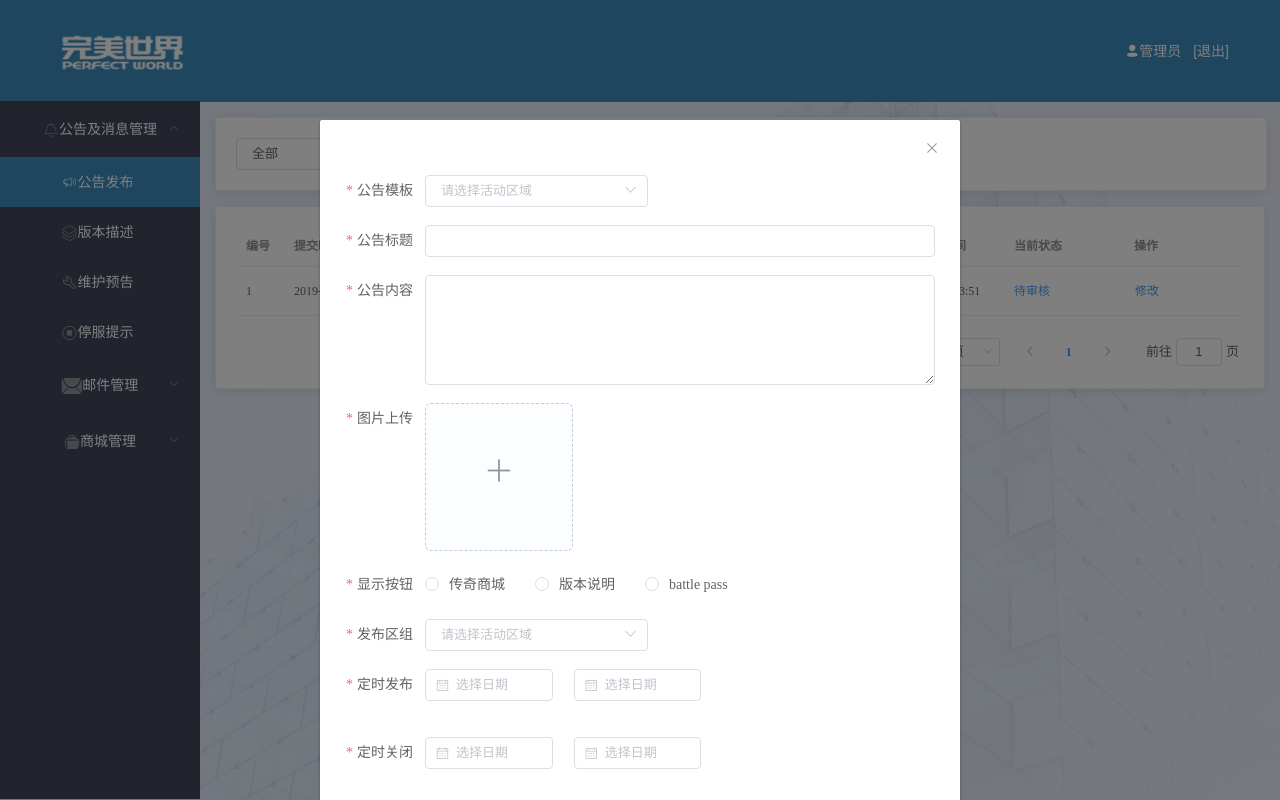
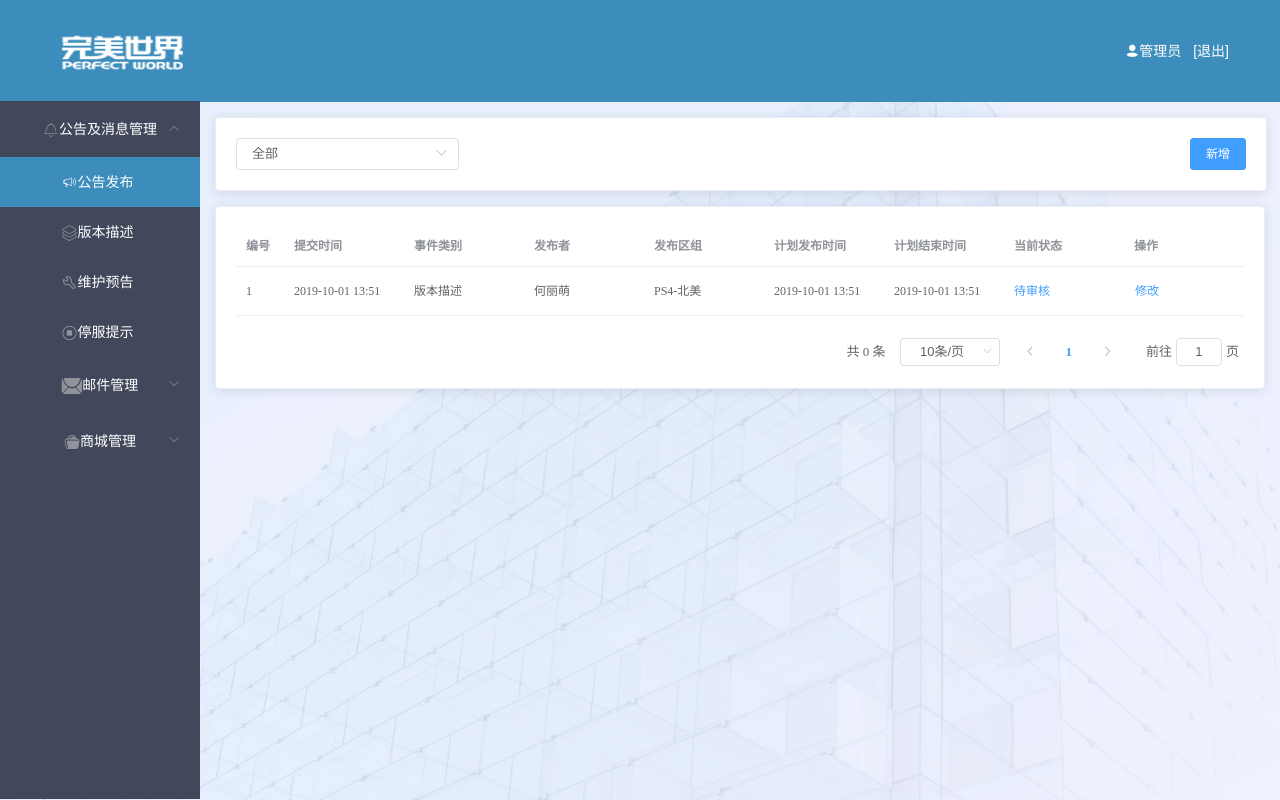
Before and after one commit to york-chen/wmAdmin, a Vue app: page /announcement in a window 1280 px wide. Built offline with nearby package versions, Linux system fonts and the light colour scheme.

Commit message:
公告模块静态部分 和公用组件的封装

```diff
--- a/package.json
+++ b/package.json
@@ -17,6 +17,7 @@
   "license": "ISC",
   "dependencies": {
     "axios": "^0.19.0",
+    "dayjs": "^1.8.16",
     "element-ui": "^2.9.2",
     "qs": "^6.7.0",
     "vue": "^2.5.21",
--- a/src/app.scss
+++ b/src/app.scss
@@ -17,5 +17,13 @@ html, body ,.app-wrap{
 .t-c{
     text-align: center;
 }
+.el-upload-list--picture-card .el-upload-list__item{
+    width: 100px !important;
+    height: 100px !important;
+}
+.el-upload--picture-card{
+    width: 100px !important;
+    height: 100px !important;
+}
 @import "./element-variables.scss";
 @import "./assets/iconfonts/iconfont.css";
--- a/src/components/area-group.vue
+++ /dev/null
@@ -1,55 +0,0 @@
-<template>
-    <el-form v-model="form" :rules="rules" label-width="80px" ref="form" class="form-wrap">
-        <el-form-item label="发布区组" required>
-            <el-select placeholder="请选择活动区域">
-                <el-option label="区域一" value="shanghai"></el-option>
-                <el-option label="区域二" value="beijing"></el-option>
-            </el-select>
-        </el-form-item>
-        <el-form-item label="定时发布" required>
-            <el-col :span="6">
-                <el-form-item prop="date1">
-                    <el-date-picker type="date" placeholder="选择日期" v-model="form.date1" style="width: 100%;"></el-date-picker>
-                </el-form-item>
-            </el-col>
-            <el-col :span="1" class="t-c">&nbsp;</el-col>
-            <el-col :span="6">
-                <el-form-item prop="date1">
-                    <el-date-picker type="date" placeholder="选择日期" v-model="form.date1" style="width: 100%;"></el-date-picker>
-                </el-form-item>
-            </el-col>
-        </el-form-item>
-        <el-form-item label="定时关闭" required>
-            <el-col :span="6">
-                <el-form-item prop="date1">
-                    <el-date-picker type="date" placeholder="选择日期" v-model="form.date1" style="width: 100%;"></el-date-picker>
-                </el-form-item>
-            </el-col>
-            <el-col :span="1" class="t-c">&nbsp;</el-col>
-            <el-col :span="6">
-                <el-form-item prop="date1">
-                    <el-date-picker type="date" placeholder="选择日期" v-model="form.date1" style="width: 100%;"></el-date-picker>
-                </el-form-item>
-            </el-col>
-        </el-form-item>
-    </el-form>
-</template>
-<script>
-export default {
-    created(){
-        this.rules = {
-
-        }
-    },
-    data(){
-        return{
-            form:{
-
-            }
-        }
-    }
-}
-</script>
-<style lang="scss" type="text/scss">
-
-</style>
--- a/src/components/color-text.vue
+++ b/src/components/color-text.vue
@@ -21,4 +21,7 @@
     .danger{
         color: #F56C6C;
     }
+    .warning{
+        color: #E6A23C;
+    }
 </style>
--- a/src/components/upload-file.vue
+++ b/src/components/upload-file.vue
@@ -1,7 +1,7 @@
 <template>
     <div>
         <el-upload
-                action="https://jsonplaceholder.typicode.com/posts/"
+                action="/api/upload"
                 list-type="picture-card"
                 multiple
                 :limit="3"
@@ -48,7 +48,7 @@ export default {
             const valid = this.fileType.indexOf(file.type) !== -1;
             const isLt2M = file.size / 1024 / 1024 < this.fileSize;
 
-            if (valid) {
+            if (!valid) {
                 this.$message.error('文件格式不正确!');
             }
             if (!isLt2M) {
@@ -59,11 +59,11 @@ export default {
         exceedCallback(files){
             this.$message.warning(`当前限制选择 3 个文件，本次选择了 ${files.length} 个文件。`);
         },
-        uploadSuc(response){
+        uploadSuc(response,file,filelist){
             this.$emit('change',this.filelist);
         },
-        removeFile(){
-            this.$emit('change',this.filelist);
+        removeFile(file,filelist){
+            this.$emit('change',filelist);
         }
     }
 }
--- a/src/index.js
+++ b/src/index.js
@@ -3,9 +3,13 @@ import App from '@/app.vue'
 import router from '@/routes'
 import ElementUI from 'element-ui'
 import store from './store'
+import dayjs from 'dayjs'
+import 'dayjs/locale/zh-cn'
 import '@/app.scss'
 
+dayjs.locale('zh-cn');
 Vue.use(ElementUI,{size:'small'});
+Vue.prototype.$dayjs = dayjs;
 new Vue({
     router,
     store,
--- /dev/null
+++ b/src/mixins/area-group.js
@@ -0,0 +1,20 @@
+export default  {
+    computed:{
+        _publishTime(){
+            let val = this.form.publishTime;
+            if(!val){
+                return ''
+            }else {
+                return `服务器对应的当地时间：${this.$dayjs(val).format('YYYY-MM-DD HH:mm a')}`
+            }
+        },
+        _stopTime(){
+            let val = this.form.stopTime;
+            if(!val){
+                return ''
+            }else {
+                return `服务器对应的当地时间：${this.$dayjs(val).format('YYYY-MM-DD HH:mm a')}`
+            }
+        }
+    }
+};
--- a/src/pages/messageCenter/announcement/createOrEdit.vue
+++ b/src/pages/messageCenter/announcement/createOrEdit.vue
@@ -1,19 +1,45 @@
 <template>
     <el-form :model="form" :rules="rules" ref="form" label-width="80px" class="form-wrap">
-        <el-form-item label="公告模板" prop="template">
-            <el-select v-model="form.template" placeholder="请选择活动区域">
-                <el-option label="文字模板" value="shanghai"></el-option>
-                <el-option label="图片模板" value="beijing"></el-option>
+        <el-form-item label="公告模板" required>
+            <el-col :span="6">
+                <el-form-item prop="type">
+                    <el-select v-model="form.type" placeholder="请选择公告模板">
+                        <el-option label="文字模板" value="text"></el-option>
+                        <el-option label="图片模板" value="image"></el-option>
                     </el-select>
                 </el-form-item>
+            </el-col>
+            <template v-if="form.type==='image'">
+                <el-col class="line" :span="1">&nbsp;</el-col>
+                <el-col :span="6">
+                    <el-form-item prop="template">
+                        <el-select v-model="form.template" placeholder="请选择图片模板">
+                            <el-option label="图片模板一" value="1"></el-option>
+                            <el-option label="图片模板二" value="2"></el-option>
+                            <el-option label="图片模板三" value="3"></el-option>
+                        </el-select>
+                    </el-form-item>
+                </el-col>
+            </template>
+        </el-form-item>
+        <template v-if="form.type ==='text'">
             <el-form-item label="公告标题" prop="title">
                 <el-input v-model="form.title"></el-input>
             </el-form-item>
             <el-form-item label="公告内容" prop="content">
                 <el-input type="textarea" :rows="5" v-model="form.content"></el-input>
             </el-form-item>
-        <el-form-item label="图片上传" prop="content">
-            <upload-file></upload-file>
+        </template>
+        <template v-if="form.type==='image'">
+            <el-form-item label="图片上传" prop="filelist">
+                <upload-file v-model="form.filelist"></upload-file>
+            </el-form-item>
+            <el-form-item v-if="form.filelist.length" label="图片预览">
+                <div class="preview-wrap">
+                    <template v-for="item in form.filelist">
+                        <img class="preview" :src="item.url" :key="item.id" alt="">
+                    </template>
+                </div>
             </el-form-item>
             <el-form-item label="显示按钮" prop="btns">
                 <el-radio-group v-model="form.btns">
@@ -22,37 +48,91 @@
                     <el-radio label="battle pass"></el-radio>
                 </el-radio-group>
             </el-form-item>
-        <area-group></area-group>
+        </template>
+        <el-form-item label="发布区组" prop="area">
+            <el-select v-model="form.area" placeholder="请选择发布区组">
+                <el-option label="上海" value="shanghai"></el-option>
+                <el-option label="北京" value="beijing"></el-option>
+            </el-select>
+            <color-text type="warning">提示：请注意图片或文字是否与选择服务器一致</color-text>
+        </el-form-item>
+        <el-form-item label="定时发布" prop="publishTime">
+            <el-date-picker
+                    v-model="form.publishTime"
+                    type="datetime"
+                    placeholder="选择定时发布时间">
+            </el-date-picker>
+            {{_publishTime}}
+        </el-form-item>
+        <el-form-item label="定时关闭" prop="stopTime">
+            <el-date-picker
+                    v-model="form.stopTime"
+                    type="datetime"
+                    placeholder="选择定时关闭时间">
+            </el-date-picker>
+            {{_stopTime}}
+        </el-form-item>
     </el-form>
 </template>
 <script>
     import uploadFile from '@/components/upload-file'
-    import areaGroup from '@/components/area-group'
+    import areaMixin from '@/mixins/area-group'
+    import colorText from '@/components/color-text'
     export default {
-        components:{uploadFile,areaGroup},
+        components:{uploadFile,colorText},
+        mixins:[areaMixin],
         created(){
             this.rules = {
-                template: [{required: true, message: '请选择公告模板', trigger: 'change'}],
+                template: [{required: true, message: '请选择图片模板', trigger: 'change'}],
+                type: [{required: true, message: '请选择公告模板', trigger: 'change'}],
                 title: [{required: true, message: '请输入公告标题', trigger: 'blur'}],
                 content: [{required: true, message: '请输入公告内容', trigger: 'blur'}],
-                btns: [{required: true, message: '请输入公告内容', trigger: 'change'}]
+                btns: [{required: true, message: '请选择显示按钮', trigger: 'change'}],
+                area: [{required: true, message: '请选择发布区组', trigger: 'change'}],
+                publishTime: [{required: true, message: '请选择定时发布时间', trigger: 'change'}],
+                stopTime: [{required: true, message: '请选择定时关闭时间', trigger: 'change'}],
+                filelist: [{required: true, message: '请上传图片', trigger: 'change'}],
             }
         },
         data(){
             return{
                 form:{
+                    type:'text',
                     template:'',
                     title:'',
                     content:'',
-                    btns:[]
+                    btns:[],
+                    area:'',
+                    publishTime:'',
+                    stopTime:'',
+                    filelist:[]
                 }
             }
         },
         methods:{
-
+            initFormData(data){
+                this.form = {
+                    ...this.form,
+                    ...data
+                }
+            },
+            getData(){
+                let flag = false;
+                this.$refs['form'].validate(valid=>{
+                    flag = valid;
+                })
+                return flag?this.form:flag;
+            }
         }
     }
 </script>
 <style type="text/scss" lang="scss">
-
+.preview-wrap{
+    display: flex;
+    flex-direction: row;
+    .preview{
+        width: 25%;
+        margin-right: 5%;
+    }
+}
 </style>
--- a/src/pages/messageCenter/announcement/index.vue
+++ b/src/pages/messageCenter/announcement/index.vue
@@ -10,6 +10,9 @@
                             :value="item.value">
                     </el-option>
                 </el-select>
+            </div>
+            <div slot="operation">
+                <el-button @click="handleAddClick" type="primary">新增</el-button>
             </div>
         </SearchPannel>
         <TableBox v-model="pagination" :action="queryList" class="table">
@@ -43,8 +46,12 @@
                 </el-table-column>
             </el-table>
         </TableBox>
-        <el-dialog center :visible.sync="showDialog">
-            <credit-or-edit ref="creditOrEdit"></credit-or-edit>
+        <el-dialog width="40%" center :visible.sync="showDialog">
+            <credit-or-edit v-if="showDialog" ref="creditOrEdit"></credit-or-edit>
+            <span slot="footer" class="dialog-footer">
+            <el-button @click="closeDialog">取 消</el-button>
+            <el-button type="primary" @click="submitForm">提交审核</el-button>
+          </span>
         </el-dialog>
     </div>
 </template>
@@ -72,7 +79,7 @@
                     pageSize: 10,
                     total: 0
                 },
-                showDialog:true
+                showDialog:false
             }
         },
         computed:{
@@ -81,6 +88,12 @@
             })
         },
         methods:{
+            openDialog(){
+              this.showDialog = true;
+            },
+            closeDialog(){
+              this.showDialog = false
+            },
             indexMethod(index) {
                 return index +1;
             },
@@ -92,7 +105,28 @@
                   case '3':type = "danger";break;
               }
             },
-            handleEditClick(){},
+            handleEditClick(row){
+                this.openDialog();
+                this.$nextTick(()=>{
+                    this.$refs['creditOrEdit'].initFormData(row);
+                })
+            },
+            handleAddClick(){
+                this.openDialog();
+            },
+            submitForm(){
+              let data = this.$refs['creditOrEdit'].getData();
+              console.log(data);
+              if(data){
+                if(data.id){//编辑
+                    this.sendEditItem(data);
+                }else {//新增
+                    this.sendAddItem(data);
+                }
+              }
+            },
+            sendAddItem(data){},
+            sendEditItem(data){},
             queryList(){}
         }
     }
```
Also changed, not shown: 4 other files (tests, documents, lock files or other folders). Lines whose indentation alone changed are shown as unchanged.
